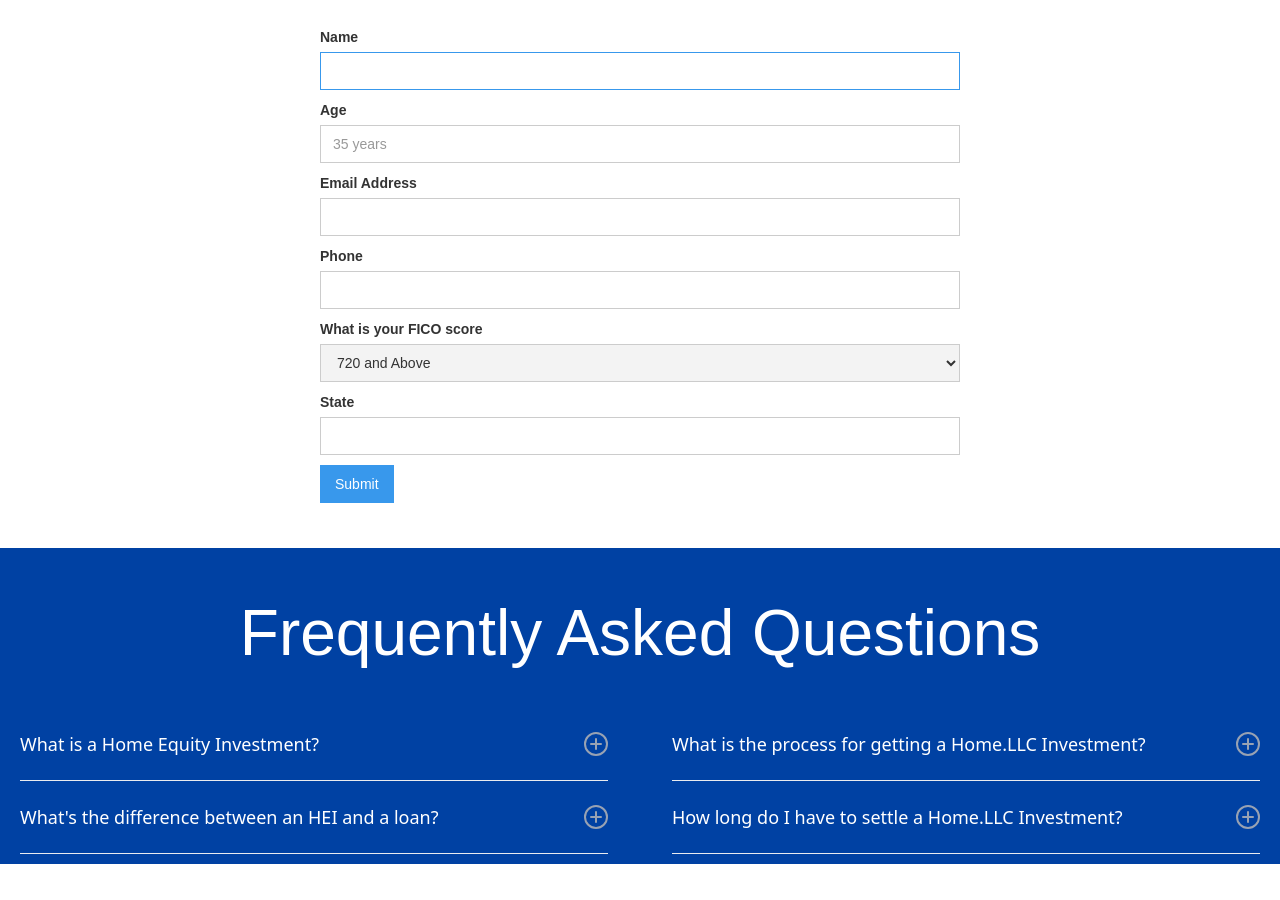
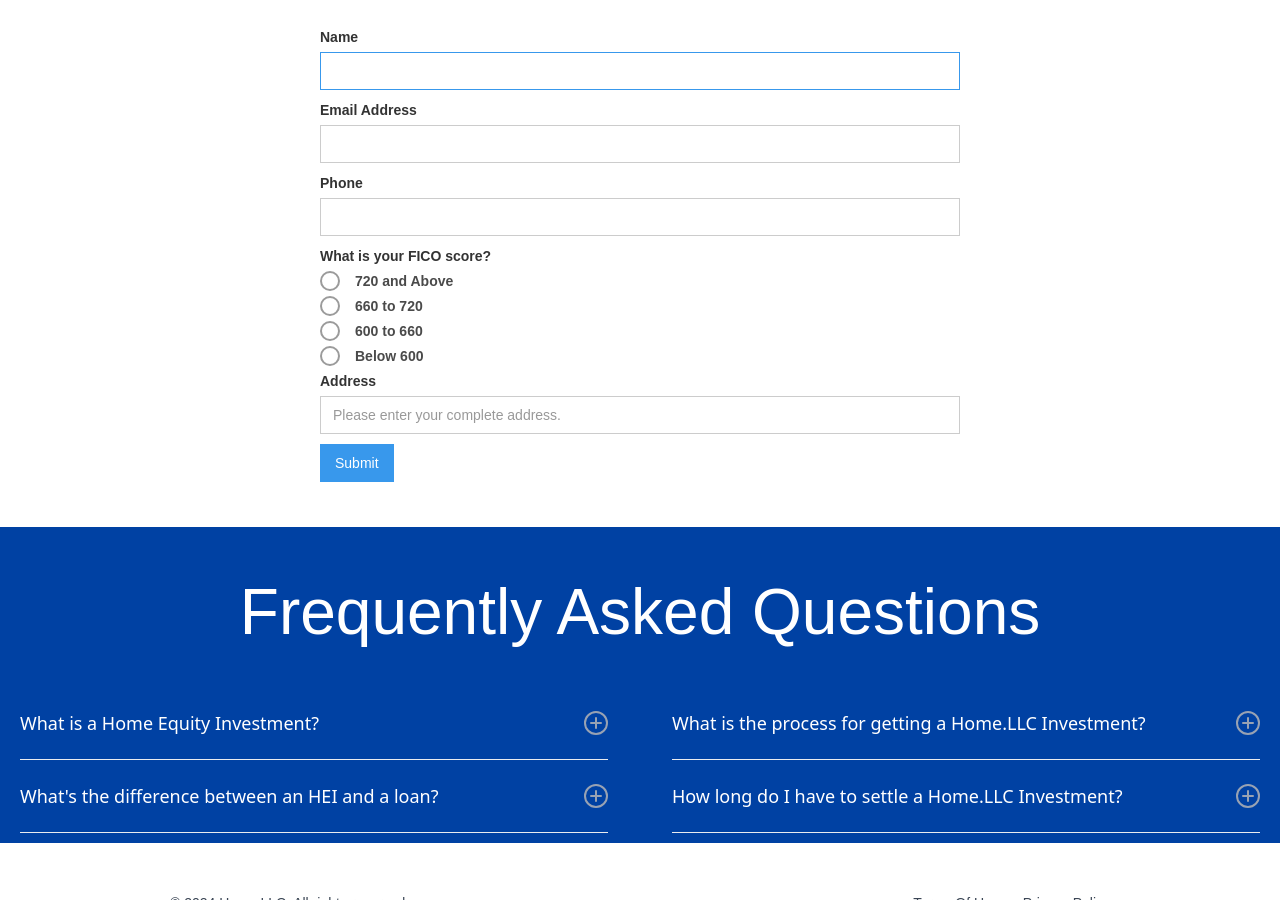
Before and after one commit to Charliethesage/homeequity, a plain HTML site: page index.html in a window 1280 px wide. Shown: the part 1876-2776 px from the top of the page. Drawn offline with nearby package versions, Linux system fonts and the light colour scheme; a script that the page names is missing.

Commit message:
Radio button

```diff
--- a/css/webflow.css
+++ b/css/webflow.css
@@ -78,6 +78,65 @@ html.w-mod-touch * {
   grid-column-end: 2;
   grid-row-end: 2;
 }
+
+/* Hides the default radio button */
+input[type="radio"] {
+  display: none;
+}
+
+/* General styling for the label, which includes the custom radio button */
+.radio-group label {
+  position: relative;
+  padding-left: 35px;
+  margin-right: 30px;
+  cursor: pointer;
+  display: inline-block;
+  line-height: 20px;
+  color: #4A4A4A;
+}
+
+/* Custom radio button styling */
+.custom-radio {
+  position: absolute;
+  top: 0;
+  left: 0;
+  height: 20px;
+  width: 20px;
+  background-color: #fff;
+  border: 2px solid #9B9B9B;
+  border-radius: 50%;
+  transition: 0.2s all linear;
+}
+
+/* Style when radio button is checked */
+input[type="radio"]:checked + label .custom-radio {
+  background-color: #007BFF;
+  border-color: #007BFF;
+}
+
+/* Adds a smaller circle inside the custom radio when checked */
+input[type="radio"]:checked + label .custom-radio::after {
+  content: "";
+  position: absolute;
+  top: 50%;
+  left: 50%;
+  transform: translate(-50%, -50%);
+  width: 10px;
+  height: 10px;
+  background: white;
+  border-radius: 50%;
+}
+
+/* Hover effect for labels */
+.radio-group label:hover {
+  color: #007BFF;
+}
+
+.radio-group label:hover .custom-radio {
+  border-color: #007BFF;
+}
+
+
 .w-clearfix:after {
   clear: both;
 }
--- a/index.html
+++ b/index.html
@@ -369,18 +369,8 @@
               type="text"
               id="Name-3"
               required=""
-            /><label for="Age">Age</label
-            ><input
-              class="w-input"
-              autofocus="true"
-              maxlength="256"
-              name="Age"
-              data-name="Age"
-              placeholder="35 years"
-              type="number"
-              id="Age"
-              required=""
-            /><label for="email">Email Address</label
+            />
+            <label for="email">Email Address</label
             ><input
               class="w-input"
               autofocus="true"
@@ -402,26 +392,25 @@
               type="tel"
               id="Phone"
               required=""
-            /><label for="FICO">What is your FICO score</label
-            ><select
-              id="FICO"
-              name="FICO"
-              data-name="FICO"
-              required=""
-              class="w-select"
-            >
-              <option value="720 and Above">720 and Above</option>
-              <option value="660 to 720">660 to 720</option>
-              <option value="600 to 660">600 to 660</option>
-              <option value="Below 600">Below 600</option></select
-            ><label for="State">State</label
-            ><input
+            /><label for="FICO">What is your FICO score?</label>
+            <div class="radio-group">
+                <input type="radio" id="above720" name="FICO" value="720 and Above" required>
+                <label for="above720"><span class="custom-radio"></span>720 and Above</label><br>
+                <input type="radio" id="660to720" name="FICO" value="660 to 720" required>
+                <label for="660to720"><span class="custom-radio"></span>660 to 720</label><br>
+                <input type="radio" id="600to660" name="FICO" value="600 to 660" required>
+                <label for="600to660"><span class="custom-radio"></span>600 to 660</label><br>
+                <input type="radio" id="below600" name="FICO" value="Below 600" required>
+                <label for="below600"><span class="custom-radio"></span>Below 600</label><br>
+            </div>
+            <label for="State">Address</label>
+            <input
               class="w-input"
               autofocus="true"
               maxlength="256"
               name="State"
               data-name="State"
-              placeholder=""
+              placeholder="Please enter your complete address."
               type="text"
               id="State"
               required=""
```
